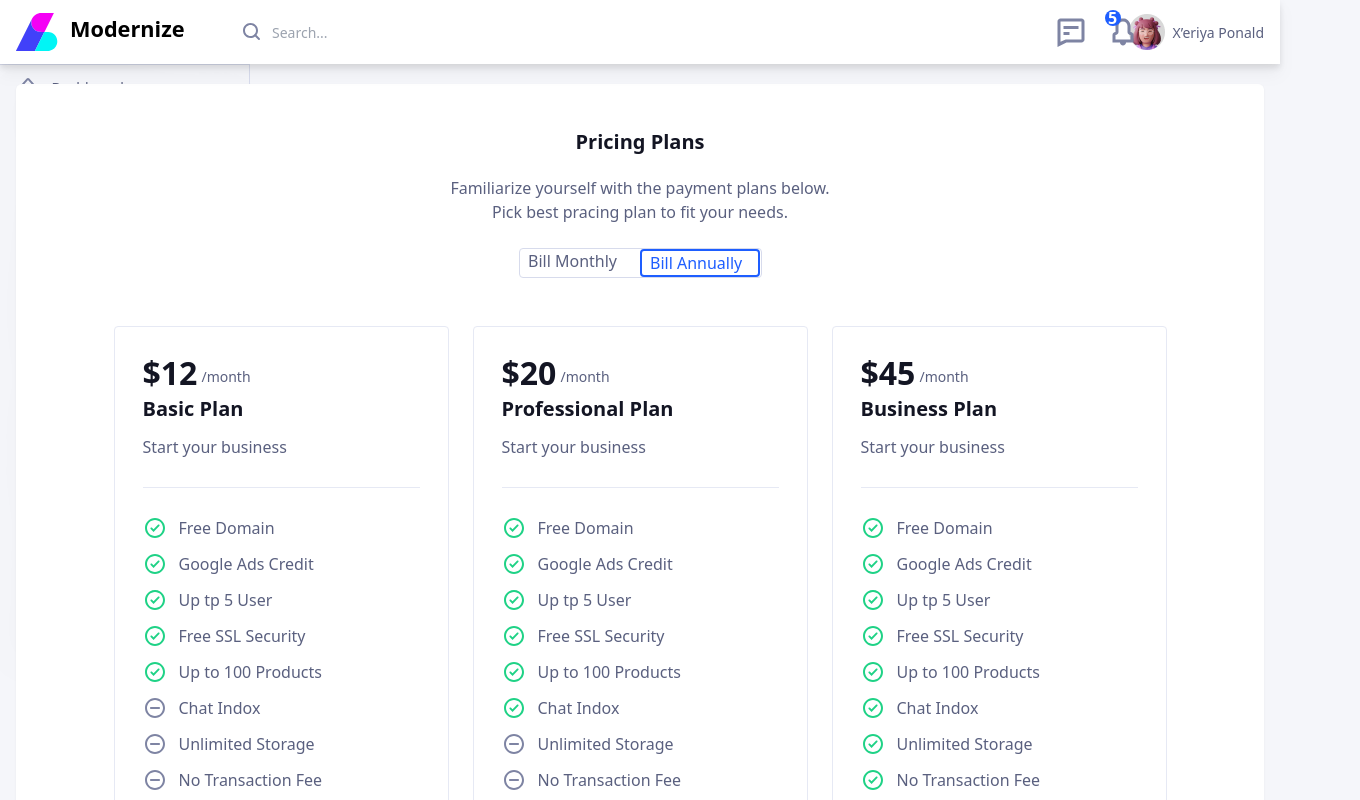
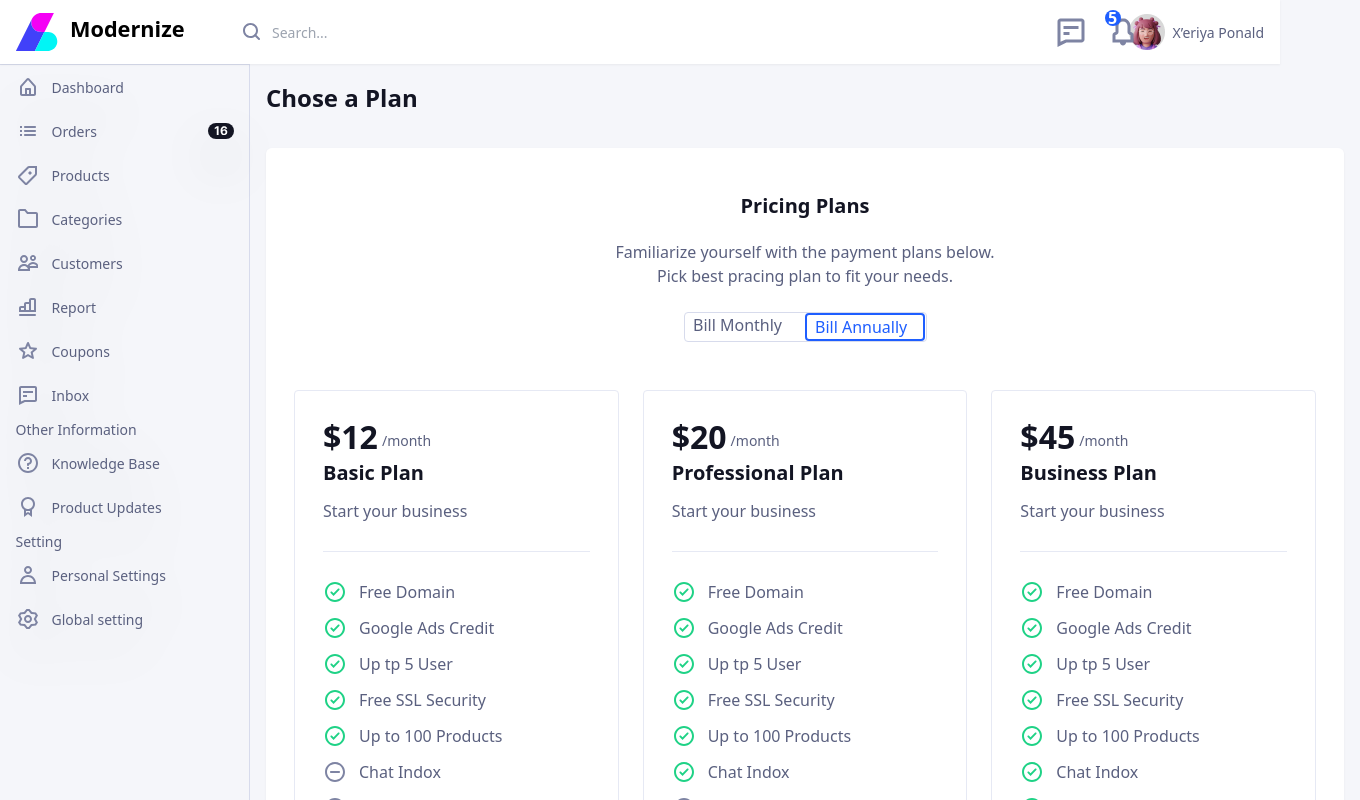
Before and after one commit to realAdif/greenbase-front-end, a React (Vite) app: page / in a window 1280 px wide. Shown: the top 800 px of the page, 1360 px wide, since content can reach past the window. Built offline with nearby package versions, Linux system fonts and the light colour scheme.

Commit message:
style update!

```diff
--- a/src/App.jsx
+++ b/src/App.jsx
@@ -6,14 +6,14 @@ import PricingPlan from './pages/PricingPlan';
 function App() {
   return (
     <main>
-      <header className="fixed top-0  w-screen z-50">
+      <header className=" w-screen z-50">
         <Navbar />
       </header>
-      <section>
-        <aside className=" min-w-[250px] lg:block fixed left-0 mt-16 hidden ">
+      <section className="flex">
+        <aside className="min-w-[250px] border-r border-t border-[#D7DBEC] hidden md:block">
           <Sidebar />
         </aside>
-        <div className="flex-1 p-4 container mx-auto">
+        <div className=" flex-1 p-4 max-w-[1110px] mx-auto">
           <h1>Chose a Plan</h1>
           <PricingPlan />
           <FAQPage />
--- a/src/components/Navbar.jsx
+++ b/src/components/Navbar.jsx
@@ -2,7 +2,7 @@ import IconComponent from './IconComponent';
 import AvaterIcon from '../assets/images/bitmap.jpg';
 function Navbar() {
   return (
-    <nav className="bg-white h-16 flex items-center justify-between px-4 relative drop-shadow-lg">
+    <nav className="bg-white h-16 flex items-center justify-between px-4 relative drop-shadow-sm">
       {/* icon */}
       <div className="flex gap-x-3">
         <IconComponent imgKey="modernizeIcon" alt="Modernize Icon" />
--- a/src/components/Sidebar.jsx
+++ b/src/components/Sidebar.jsx
@@ -7,7 +7,7 @@ import IconComponent from './IconComponent';
 
 function Sidebar() {
   return (
-    <div className="max-w-[250px] border-r border-t border-[#D7DBEC] h-screen drop-shadow-2xl">
+    <div className="max-w-[250px]  h-screen drop-shadow-2xl">
       {/* sidebar top list */}
       <div>
         {sidebarTopList.map((list, index) => {
--- a/src/pages/PricingPlan.jsx
+++ b/src/pages/PricingPlan.jsx
@@ -6,7 +6,7 @@ import {
 } from '../utils/pricingList';
 function PricingPlan() {
   return (
-    <div className="py-10 my-8 bg-white rounded-md drop-shadow-sm ">
+    <div className="py-10 px-7 my-8 bg-white rounded-md drop-shadow-sm ">
       {/* title */}
       <div className="text-center ">
         <h2 className=" mb-4">Pricing Plans</h2>
@@ -27,7 +27,7 @@ function PricingPlan() {
         </div>
       </div>
       {/* cards */}
-      <div className="flex justify-center items-center lg:flex-row flex-col gap-x-6 mt-12">
+      <div className="flex justify-center items-center lg:flex-row flex-col gap-6 mt-12">
         <PricingPlansCards
           planName="Basic"
           price="12"
```
